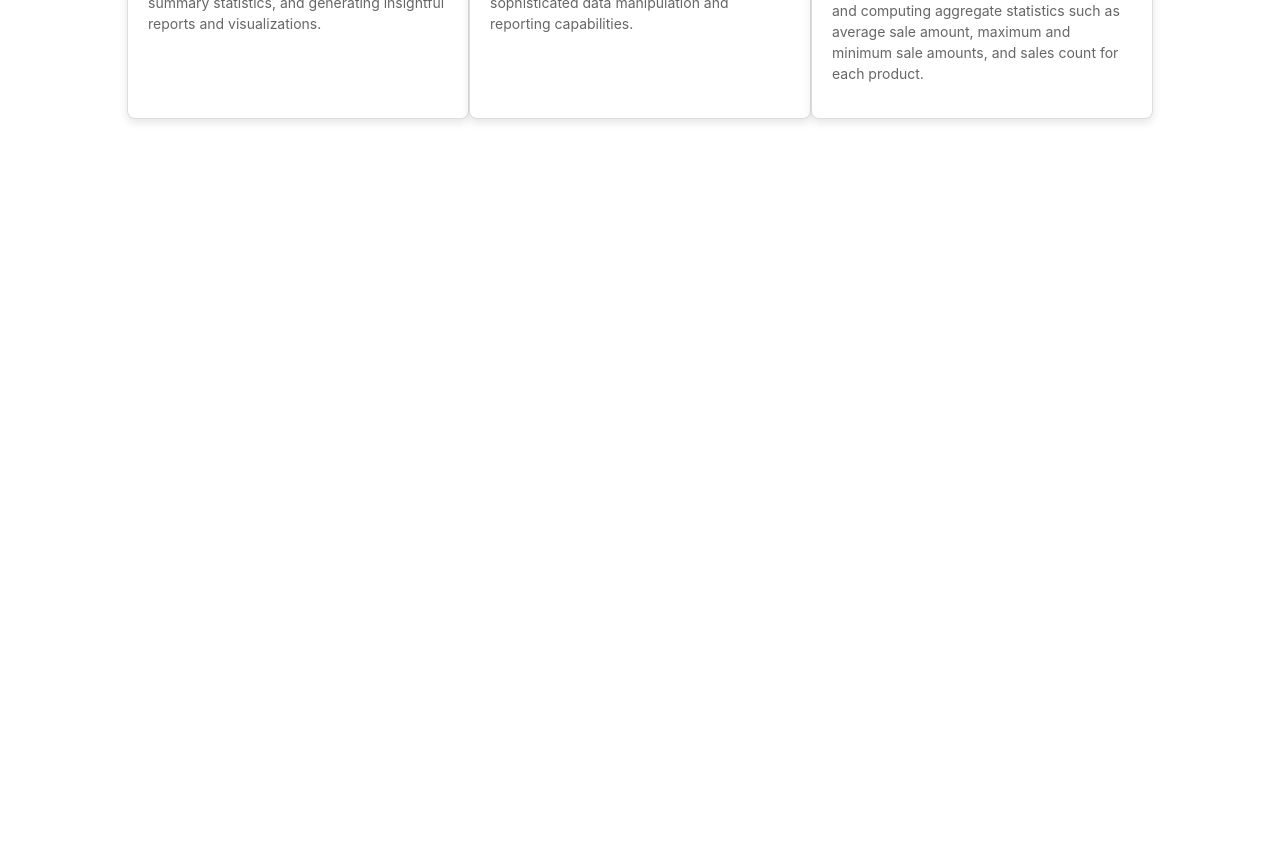
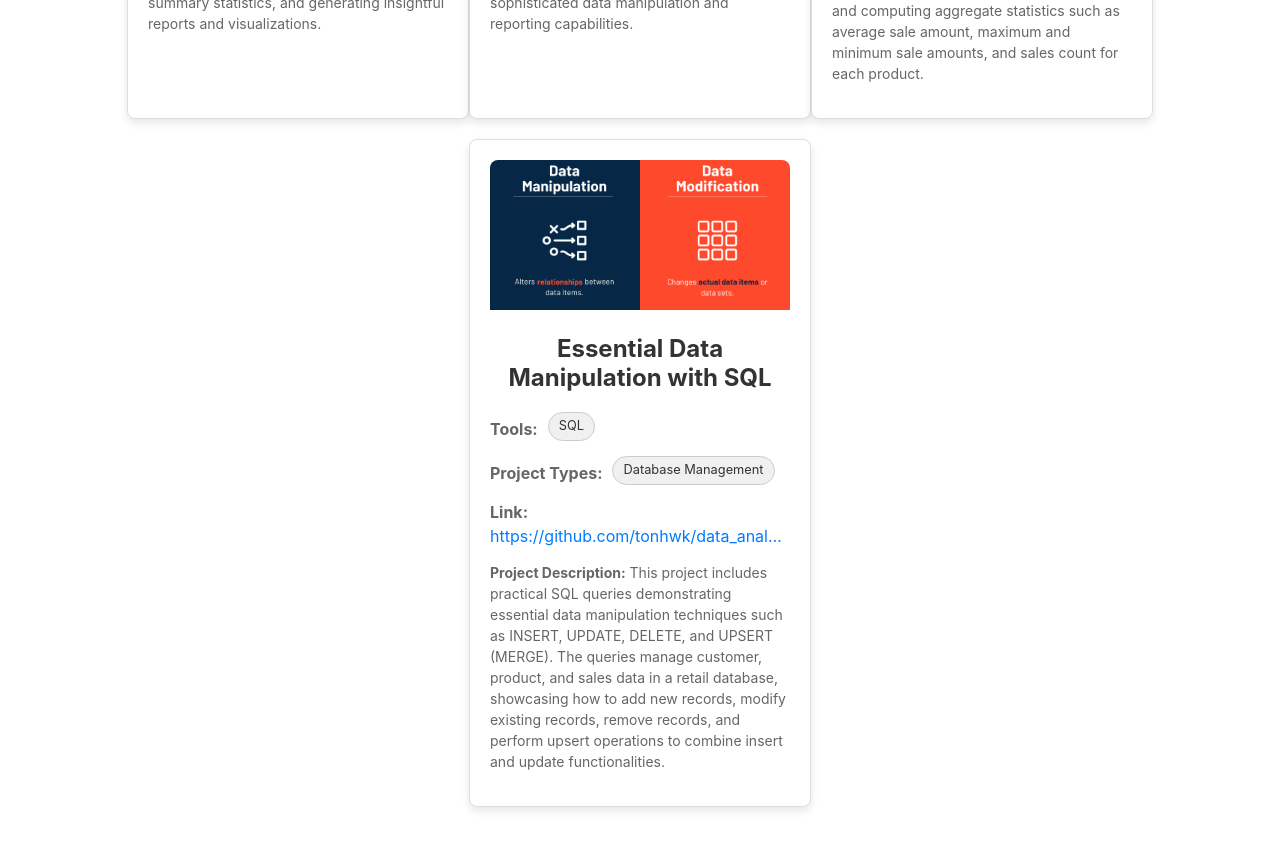
Before and after one commit to tonhwk/my-data-portfolio, a React (Create React App) app: page /advanced-sql-analysis in a window 1280 px wide. Shown: the part 680-1527 px from the top of the page. Before the commit the page ends 839 px from the top, so only its background shows below. Built offline with nearby package versions, Linux system fonts and the light colour scheme; the HTML template or start-up script is replaced by a standard one.

Commit message:
adding data manipulation

```diff
--- a/src/pages/AdvancedSQL/AdvancedSQL.jsx
+++ b/src/pages/AdvancedSQL/AdvancedSQL.jsx
@@ -8,7 +8,7 @@ const projects = [
     "title": "Basic SQL Queries",
     "tools": ["SQL"],
     "projectTypes": ["Data Analysis"],
-    "link": "https://github.com/tonhwk/data_analysis_potfolio/blob/main/Advanced%20SQL%20Queries/Basic%20SQL%20Queries/README.md",
+    "link": "https://github.com/tonhwk/data_analysis_potfolio/tree/main/SQL%20Analysis/Basic%20SQL%20Queries",
     "projectDescription": "This project showcases basic SQL queries through a series of scripts designed for data analysis. The scripts cover basic data retrieval, joins, aggregations, and reporting. Users execute the scripts in sequence using a SQL editor to analyze datasets and extract insights. Example queries include basic data retrieval, joining multiple tables, aggregating data for summary statistics, and generating insightful reports and visualizations."
   },
   {
@@ -16,7 +16,7 @@ const projects = [
     "title": "Advanced SQL Querying",
     "tools": ["SQL"],
     "projectTypes": ["Data Analysis"],
-    "link": "https://github.com/tonhwk/data_analysis_potfolio/blob/main/Advanced%20SQL%20Queries/Advanced%20SQL%20Queries/README.md",
+    "link": "https://github.com/tonhwk/data_analysis_potfolio/tree/main/SQL%20Analysis/Advanced%20SQL%20Queries",
     "projectDescription": "This project demonstrates advanced SQL querying techniques, including subqueries, Common Table Expressions (CTEs), and window functions. These advanced queries enable complex data analysis and provide deeper insights from the dataset. The project builds on a retail sales analysis scenario, enhancing the basic SQL operations with more sophisticated data manipulation and reporting capabilities."
   },
   {
@@ -24,8 +24,16 @@ const projects = [
     "title": "Data Aggregation and Grouping with SQL",
     "tools": ["SQL"],
     "projectTypes": ["Data Analysis"],
-    "link": "https://github.com/tonhwk/data_analysis_potfolio/blob/main/Advanced%20SQL%20Queries/Data%20Aggregation/README.md",
+    "link": "https://github.com/tonhwk/data_analysis_potfolio/tree/main/SQL%20Analysis/Data%20Aggregation",
     "projectDescription": "This project includes practical SQL queries demonstrating essential concepts such as GROUP BY, HAVING, and aggregate functions (SUM(), AVG(), MAX(), MIN(), COUNT()). The queries analyze sales data from a retail database, aggregating sales by product category, filtering categories by total sales amount, and computing aggregate statistics such as average sale amount, maximum and minimum sale amounts, and sales count for each product."
+},
+{
+    "image": "/images/data_manipulation.webp",
+    "title": "Essential Data Manipulation with SQL",
+    "tools": ["SQL"],
+    "projectTypes": ["Database Management"],
+    "link": "https://github.com/tonhwk/data_analysis_potfolio/tree/main/SQL%20Analysis/Data%20Manipulation",
+    "projectDescription": "This project includes practical SQL queries demonstrating essential data manipulation techniques such as INSERT, UPDATE, DELETE, and UPSERT (MERGE). The queries manage customer, product, and sales data in a retail database, showcasing how to add new records, modify existing records, remove records, and perform upsert operations to combine insert and update functionalities."
 }
 
 ]
```
Also changed, not shown: public/images/data_manipulation.webp (added).
